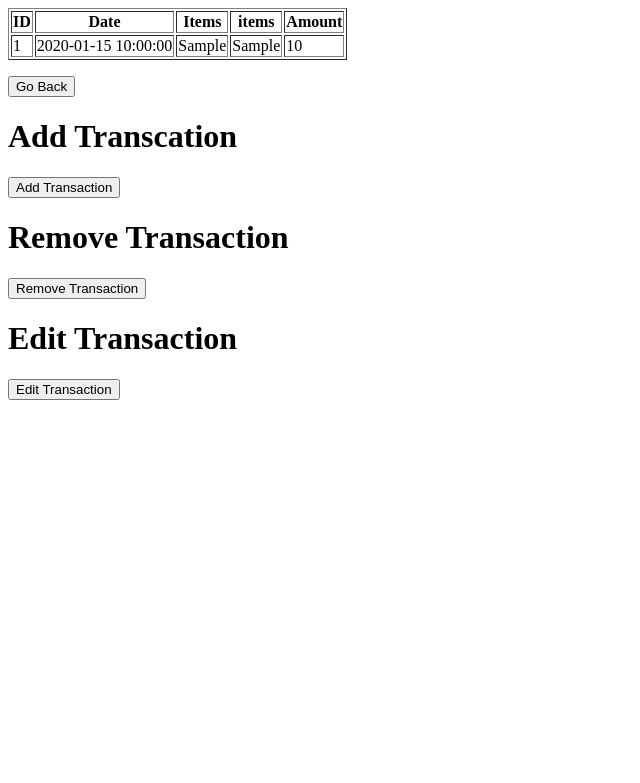
After one commit to AKAKyleA/milestone3, a PHP site: page /logtransactions.php in a window 1280 px wide. The commit adds this page. Shown: the top 783 px of the page, without its empty margins (0-640 px from the left). Run offline with PHP 8.4, Linux system fonts and the light colour scheme; tables that the repository leaves empty or names only in its code hold one stand-in row (values such as "Sample post").

Commit message:
started transaction log function

```diff
--- a/Marmora Hardware/isadmin.php
+++ b/Marmora Hardware/isadmin.php
@@ -36,7 +36,7 @@
 				<input name="Button9" style="width: 142px; height: 41px" type="button" value="View Schedule"></div>
 			<br>
 			<div class="auto-style3">
-				<input name="Button10" style="width: 155px; height: 44px" type="button" value="Log Transactions"></div>
+				<button onclick ="window.location.href='logtransactions.php';" name="Button5" type="button" value="Log transactions" >Log transactions</button></div>
 		</div>
 	</div>
 </form>
--- /dev/null
+++ b/Marmora Hardware/logtransactions.php
@@ -0,0 +1,93 @@
+<head>
+<style type="text/css">
+.auto-style1 {
+	text-align: right;
+}
+</style>
+</head>
+
+<?php
+
+session_start();
+$servername = "127.0.0.1";
+$username = "root";
+$password = "";
+$dbname = "hardstore";
+
+
+
+$conn = new mysqli($servername, $username, $password, $dbname);
+// Check connection
+if (!$conn) {
+ die("Connection failed: " . mysqli_connect_error());
+}
+
+
+
+$result = mysqli_query($conn,"SELECT * FROM transactions ");
+
+echo "<table border='1'>
+<tr>
+<th>ID</th>
+<th>Date</th>
+<th>Items</th>
+<th>items</th>
+<th>Amount</th>
+</tr>";
+
+while($row = mysqli_fetch_array($result))
+{
+echo "<tr>";
+echo "<td>" . $row['id'] . "</td>";
+echo "<td>" . $row['date'] . "</td>";
+echo "<td>" . $row['num_items'] . "</td>";
+echo "<td>" . $row['items'] . "</td>";
+echo "<td>" . $row['amount'] . "</td>";
+echo "</tr>";
+}
+echo "</table>";
+
+mysqli_close($conn);
+?>
+<p class="auto-style1">
+<form method="post">
+<p class="auto-style5"><button onclick ="window.location.href='isadmin.php';" name="Button5" type="button" value="Go Back" >Go Back</button></p>
+</p>
+
+<body>
+
+
+
+    <div class="container">
+
+
+      <h1>Add Transcation</h1>
+
+
+
+      <p class="auto-style5"><button onclick ="window.location.href='addtransaction.html';" name="Button5" type="button" value="Add Transaction" >Add Transaction</button></p>
+    </div>
+
+    <div class="container">
+
+
+      <h1>Remove Transaction</h1>
+
+
+
+      <p class="auto-style5"><button onclick ="window.location.href='removetransaction.html';" name="Button5" type="button" value="Remove Transaction" >Remove Transaction</button></p>
+    </div>
+
+    <div class="container">
+
+
+      <h1>Edit Transaction</h1>
+
+
+
+      <p class="auto-style5"><button onclick ="window.location.href='edittransaction.html';" name="Button5" type="button" value="Edit Transaction" >Edit Transaction</button></p>
+    </div>
+
+  </form>
+  </body>
+</html>
```
Also changed, not shown: Marmora Hardware/addtransactions.html (added).
